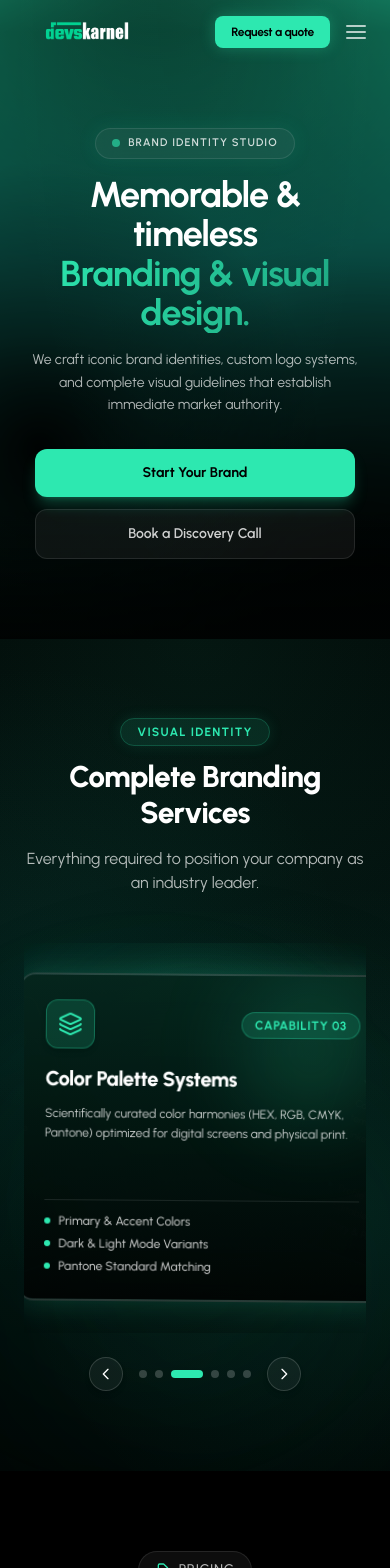
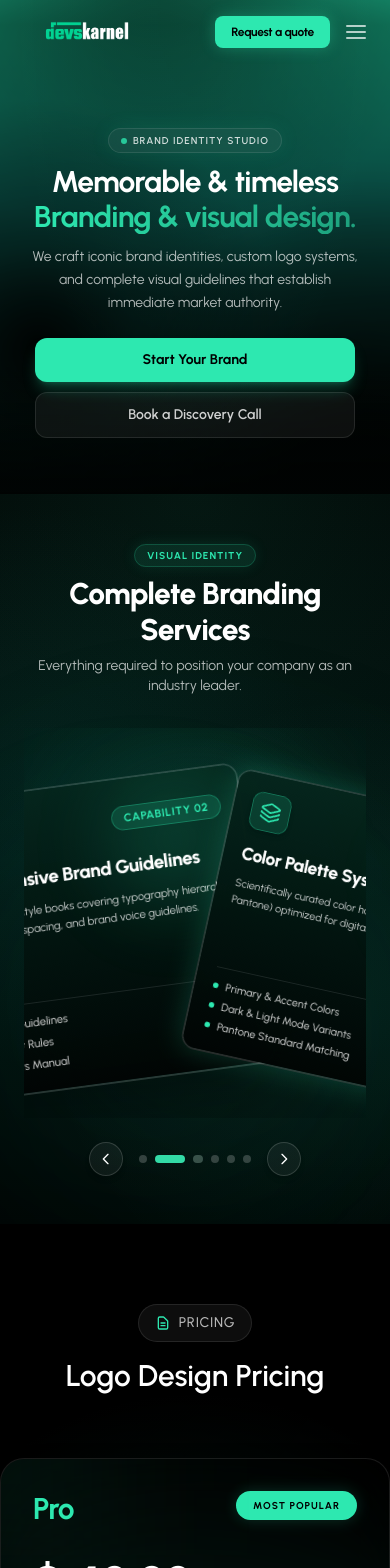
Before and after one commit to afterrender1/devkarnelweb, a Next.js app: page /services/branding in a window 390 px wide. Shown: the top 1568 px of the page. Built offline with nearby package versions, Linux system fonts and the light colour scheme.

Commit message:
Improve responsive layout for service screens
Refines spacing, typography, and CTA sizing across the service hero, features, and process sections for smaller screens. This update also tightens card spacing and trims the CTA feature card to improve readability, visual balance, and mobile usability.

```diff
--- a/app/components/service-components/ServiceFeatures.jsx
+++ b/app/components/service-components/ServiceFeatures.jsx
@@ -107,7 +107,7 @@ export default function ServiceFeatures({
 
   return (
     <section
-      className={`py-20 md:py-28 bg-[#010504] text-white relative overflow-hidden ${urbanist.className}`}
+      className={`py-12 sm:py-20 md:py-28 bg-[#010504] text-white relative overflow-hidden ${urbanist.className}`}
       style={{
         background: `
           radial-gradient(circle at 50% 0%, rgba(45, 232, 176, 0.08) 0%, transparent 60%),
@@ -121,16 +121,16 @@ export default function ServiceFeatures({
       <div className="absolute top-1/2 left-0 w-72 h-72 bg-[#2de8b0]/5 rounded-full blur-[100px] pointer-events-none" />
       <div className="absolute bottom-0 right-0 w-96 h-96 bg-[#0f7c6e]/10 rounded-full blur-[120px] pointer-events-none" />
 
-      <div className="max-w-7xl mx-auto px-4 sm:px-6 lg:px-8 relative z-10">
+      <div className="max-w-7xl mx-auto px-3.5 xs:px-4 sm:px-6 lg:px-8 relative z-10">
         {/* Header */}
-        <div className="text-center max-w-3xl mx-auto mb-12 sm:mb-16">
-          <span className="text-[#2de8b0] text-xs sm:text-sm font-bold uppercase tracking-widest px-4 py-1.5 rounded-full bg-[#2de8b0]/10 border border-[#2de8b0]/20 shadow-[0_0_15px_rgba(45,232,176,0.1)]">
+        <div className="text-center max-w-3xl mx-auto mb-8 sm:mb-16">
+          <span className="text-[#2de8b0] text-[10px] sm:text-sm font-bold uppercase tracking-widest px-3 py-1 sm:px-4 sm:py-1.5 rounded-full bg-[#2de8b0]/10 border border-[#2de8b0]/20 shadow-[0_0_15px_rgba(45,232,176,0.1)]">
             {badge}
           </span>
-          <h2 className="mt-4 text-3xl sm:text-5xl font-extrabold tracking-tight text-white">
+          <h2 className="mt-2.5 sm:mt-4 text-2xl min-[360px]:text-3xl sm:text-5xl font-extrabold tracking-tight text-white">
             {heading}
           </h2>
-          <p className="mt-4 text-base sm:text-lg text-white/70">
+          <p className="mt-2 sm:mt-4 text-xs xs:text-sm sm:text-lg text-white/70 max-w-2xl mx-auto px-2">
             {subheading}
           </p>
         </div>
--- a/app/components/service-components/ServiceHero.jsx
+++ b/app/components/service-components/ServiceHero.jsx
@@ -58,7 +58,7 @@ export default function ServiceHero({
 
   return (
     <section
-      className={`relative w-full flex items-center justify-center overflow-hidden bg-[#010504] pt-32 sm:pt-36 md:pt-40 lg:pt-48 pb-20 sm:pb-24 lg:pb-32 ${urbanist.className}`}
+      className={`relative w-full flex items-center justify-center overflow-hidden bg-[#010504] pt-28 xs:pt-32 sm:pt-36 md:pt-40 lg:pt-48 pb-14 sm:pb-24 lg:pb-32 ${urbanist.className}`}
     >
       {/* Dynamic Background Atmosphere - Exact Main Hero Style */}
       <div
@@ -91,23 +91,23 @@ export default function ServiceHero({
       />
 
       {/* Main Container */}
-      <div className="relative z-10 w-full max-w-5xl mx-auto px-4 sm:px-6 lg:px-8 flex flex-col items-center justify-center text-center">
+      <div className="relative z-10 w-full max-w-5xl mx-auto px-3.5 xs:px-4 sm:px-6 lg:px-8 flex flex-col items-center justify-center text-center">
 
         {/* Badge */}
         {badge && (
           <div
             ref={badgeRef}
-            className="inline-flex items-center gap-2 mb-4 sm:mb-6 px-4 py-1.5 rounded-full border border-white/10 bg-white/5 backdrop-blur-md shadow-[0_0_20px_rgba(45,232,176,0.1)]"
+            className="inline-flex items-center gap-1.5 sm:gap-2 mb-3 sm:mb-6 px-3 py-1 sm:px-4 sm:py-1.5 rounded-full border border-white/10 bg-white/5 backdrop-blur-md shadow-[0_0_20px_rgba(45,232,176,0.1)]"
           >
-            <span className="w-2 h-2 rounded-full bg-[#2de8b0] animate-pulse" />
-            <span className="text-[11px] sm:text-xs text-white/80 uppercase tracking-widest font-semibold">
+            <span className="w-1.5 h-1.5 sm:w-2 sm:h-2 rounded-full bg-[#2de8b0] animate-pulse" />
+            <span className="text-[10px] sm:text-xs text-white/80 uppercase tracking-widest font-semibold">
               {badge}
             </span>
           </div>
         )}
 
         {/* Heading */}
-        <h1 className="text-3xl min-[360px]:text-4xl sm:text-5xl md:text-6xl lg:text-7xl font-bold leading-[1.1] tracking-tight text-white mb-4 sm:mb-6 px-2">
+        <h1 className="text-2xl min-[360px]:text-3xl sm:text-5xl md:text-6xl lg:text-7xl font-bold leading-[1.15] sm:leading-[1.1] tracking-tight text-white mb-3 sm:mb-6 px-1 xs:px-2">
           <span ref={headingLine1Ref} className="block wrap-break-word">
             {line1}
           </span>
@@ -123,7 +123,7 @@ export default function ServiceHero({
         {description && (
           <p
             ref={descRef}
-            className="text-white/70 text-sm sm:text-base md:text-lg lg:text-xl leading-relaxed mb-8 sm:mb-10 max-w-2xl px-4"
+            className="text-white/70 text-xs xs:text-sm sm:text-base md:text-lg lg:text-xl leading-relaxed mb-6 sm:mb-10 max-w-2xl px-2 xs:px-4"
           >
             {description}
           </p>
@@ -132,11 +132,11 @@ export default function ServiceHero({
         {/* CTA Buttons */}
         <div
           ref={btnsRef}
-          className="flex flex-col sm:flex-row items-stretch sm:items-center justify-center gap-3 sm:gap-4 w-full sm:w-auto max-w-xs sm:max-w-none mx-auto"
+          className="flex flex-col sm:flex-row items-stretch sm:items-center justify-center gap-2.5 sm:gap-4 w-full sm:w-auto max-w-xs sm:max-w-none mx-auto"
         >
           <a
             href={ctaHref}
-            className="w-full sm:w-auto px-6 sm:px-9 py-3.5 sm:py-4 rounded-xl sm:rounded-lg text-xs min-[360px]:text-sm sm:text-base font-bold text-black transition-all duration-200 hover:brightness-110 active:scale-95 bg-[#2de8b0] shadow-lg shadow-[#2de8b0]/25 cursor-pointer whitespace-nowrap text-center block sm:inline-block"
+            className="w-full sm:w-auto px-5 sm:px-9 py-3 sm:py-4 rounded-xl sm:rounded-lg text-xs min-[360px]:text-sm sm:text-base font-bold text-black transition-all duration-200 hover:brightness-110 active:scale-95 bg-[#2de8b0] shadow-lg shadow-[#2de8b0]/25 cursor-pointer whitespace-nowrap text-center block sm:inline-block"
           >
             {ctaText}
           </a>
@@ -145,13 +145,12 @@ export default function ServiceHero({
               href={secondaryCtaHref}
               target={secondaryCtaHref.startsWith("http") ? "_blank" : undefined}
               rel={secondaryCtaHref.startsWith("http") ? "noopener noreferrer" : undefined}
-              className="w-full sm:w-auto px-6 sm:px-9 py-3.5 sm:py-4 rounded-xl sm:rounded-lg text-xs min-[360px]:text-sm sm:text-base font-semibold text-white/80 hover:text-white transition-all duration-200 active:scale-95 border border-white/10 bg-white/5 backdrop-blur-md hover:bg-white/10 cursor-pointer whitespace-nowrap text-center block sm:inline-block"
+              className="w-full sm:w-auto px-5 sm:px-9 py-3 sm:py-4 rounded-xl sm:rounded-lg text-xs min-[360px]:text-sm sm:text-base font-semibold text-white/80 hover:text-white transition-all duration-200 active:scale-95 border border-white/10 bg-white/5 backdrop-blur-md hover:bg-white/10 cursor-pointer whitespace-nowrap text-center block sm:inline-block"
             >
               {secondaryCtaText}
             </a>
           )}
         </div>
-
       </div>
     </section>
   );
--- a/app/components/service-components/ServiceProcess.jsx
+++ b/app/components/service-components/ServiceProcess.jsx
@@ -67,7 +67,7 @@ export default function ServiceProcess({
     <section
       id="process"
       ref={containerRef}
-      className={`py-20 md:py-28 bg-[#010504] text-white relative overflow-hidden ${urbanist.className}`}
+      className={`py-12 sm:py-20 md:py-28 bg-[#010504] text-white relative overflow-hidden ${urbanist.className}`}
       style={{
         background: `
           radial-gradient(circle at 50% 100%, rgba(45, 232, 176, 0.08) 0%, transparent 60%),
@@ -76,40 +76,40 @@ export default function ServiceProcess({
         `,
       }}
     >
-      <div className="max-w-7xl mx-auto px-4 sm:px-6 lg:px-8 relative z-10">
+      <div className="max-w-7xl mx-auto px-3.5 xs:px-4 sm:px-6 lg:px-8 relative z-10">
         {/* Header */}
-        <div className="text-center max-w-3xl mx-auto mb-16">
-          <span className="text-[#2de8b0] text-xs sm:text-sm font-bold uppercase tracking-widest px-4 py-1.5 rounded-full bg-[#2de8b0]/10 border border-[#2de8b0]/20 shadow-[0_0_15px_rgba(45,232,176,0.1)]">
+        <div className="text-center max-w-3xl mx-auto mb-8 sm:mb-16">
+          <span className="text-[#2de8b0] text-[10px] sm:text-sm font-bold uppercase tracking-widest px-3 py-1 sm:px-4 sm:py-1.5 rounded-full bg-[#2de8b0]/10 border border-[#2de8b0]/20 shadow-[0_0_15px_rgba(45,232,176,0.1)]">
             {badge}
           </span>
-          <h2 className="mt-4 text-3xl sm:text-5xl font-extrabold tracking-tight text-white">
+          <h2 className="mt-2.5 sm:mt-4 text-2xl min-[360px]:text-3xl sm:text-5xl font-extrabold tracking-tight text-white">
             {heading}
           </h2>
-          <p className="mt-4 text-base sm:text-lg text-white/70">
+          <p className="mt-2 sm:mt-4 text-xs xs:text-sm sm:text-lg text-white/70 max-w-2xl mx-auto px-2">
             {subheading}
           </p>
         </div>
 
         {/* Steps */}
-        <div ref={stepsRef} className="grid grid-cols-1 md:grid-cols-2 lg:grid-cols-4 gap-6 relative">
+        <div ref={stepsRef} className="grid grid-cols-1 md:grid-cols-2 lg:grid-cols-4 gap-3.5 sm:gap-6 relative">
           {steps.map((st, idx) => (
             <div
               key={idx}
-              className="relative p-8 rounded-2xl bg-white/2.5 border border-white/10 hover:border-[#2de8b0]/40 hover:bg-white/4 transition-all duration-300 flex flex-col justify-between group"
+              className="relative p-5 xs:p-6 sm:p-8 rounded-2xl bg-white/2.5 border border-white/10 hover:border-[#2de8b0]/40 hover:bg-white/4 transition-all duration-300 flex flex-col justify-between group"
             >
               <div>
-                <span className="text-4xl font-extrabold text-transparent bg-clip-text bg-linear-to-r from-[#2de8b0] to-[#5eead4]">
+                <span className="text-3xl sm:text-4xl font-extrabold text-transparent bg-clip-text bg-linear-to-r from-[#2de8b0] to-[#5eead4]">
                   {st.number}
                 </span>
-                <h3 className="mt-4 text-xl font-bold text-white group-hover:text-[#2de8b0] transition-colors">
+                <h3 className="mt-2.5 sm:mt-4 text-lg sm:text-xl font-bold text-white group-hover:text-[#2de8b0] transition-colors">
                   {st.title}
                 </h3>
-                <p className="mt-3 text-sm text-white/70 leading-relaxed font-normal">
+                <p className="mt-1.5 sm:mt-3 text-xs sm:text-sm text-white/70 leading-relaxed font-normal">
                   {st.desc}
                 </p>
               </div>
 
-              <div className="mt-6 pt-4 border-t border-white/5 flex items-center gap-2 text-xs text-[#2de8b0] font-semibold uppercase tracking-wider">
+              <div className="mt-4 sm:mt-6 pt-3 sm:pt-4 border-t border-white/5 flex items-center gap-2 text-[11px] sm:text-xs text-[#2de8b0] font-semibold uppercase tracking-wider">
                 <span>Phase {idx + 1}</span>
                 <span className="w-8 h-px bg-[#2de8b0]/40 group-hover:w-12 transition-all" />
               </div>
--- a/app/components/ui/card-stack.jsx
+++ b/app/components/ui/card-stack.jsx
@@ -284,7 +284,7 @@ export function CardStack({
 function DefaultCard({ item }) {
   return (
     <div
-      className="relative h-full w-full p-6 sm:p-7 text-left flex flex-col justify-between overflow-hidden backdrop-blur-2xl"
+      className="relative h-full w-full p-4 xs:p-5 sm:p-7 text-left flex flex-col justify-between overflow-hidden backdrop-blur-2xl"
       style={{
         background:
           "linear-gradient(180deg, rgba(5, 37, 28, 0.95) 0%, rgba(2, 20, 15, 0.96) 50%, rgba(1, 5, 4, 0.98) 100%)",
@@ -295,33 +295,33 @@ function DefaultCard({ item }) {
 
       <div className="relative z-10">
         {/* Header Row: Icon + Tag */}
-        <div className="flex items-center justify-between gap-3 mb-4">
-          <div className="w-12 h-12 rounded-xl bg-[#2de8b0]/15 border border-[#2de8b0]/30 text-[#2de8b0] flex items-center justify-center text-2xl shadow-md shrink-0">
+        <div className="flex items-center justify-between gap-3 mb-2.5 xs:mb-4">
+          <div className="w-9 h-9 xs:w-11 xs:h-11 sm:w-12 sm:h-12 rounded-xl bg-[#2de8b0]/15 border border-[#2de8b0]/30 text-[#2de8b0] flex items-center justify-center text-xl sm:text-2xl shadow-md shrink-0">
             {item.icon || "✨"}
           </div>
           {item.tag && (
-            <span className="px-3 py-1 rounded-full bg-[#2de8b0]/15 border border-[#2de8b0]/30 text-[#2de8b0] text-xs font-bold uppercase tracking-wider">
+            <span className="px-2.5 py-0.5 xs:px-3 xs:py-1 rounded-full bg-[#2de8b0]/15 border border-[#2de8b0]/30 text-[#2de8b0] text-[10px] xs:text-xs font-bold uppercase tracking-wider">
               {item.tag}
             </span>
           )}
         </div>
 
         {/* Title */}
-        <h3 className="text-xl sm:text-2xl font-extrabold text-white tracking-tight leading-snug">
+        <h3 className="text-lg xs:text-xl sm:text-2xl font-extrabold text-white tracking-tight leading-snug">
           {item.title}
         </h3>
 
         {/* Description */}
-        <p className="mt-2.5 text-xs sm:text-sm text-white/80 leading-relaxed font-normal">
+        <p className="mt-1.5 xs:mt-2.5 text-[11px] xs:text-xs sm:text-sm text-white/80 leading-relaxed font-normal line-clamp-3 sm:line-clamp-none">
           {item.desc || item.description}
         </p>
       </div>
 
       {/* Bullets List */}
       {item.bullets && item.bullets.length > 0 && (
-        <ul className="relative z-10 mt-4 pt-3 border-t border-white/10 space-y-1.5">
+        <ul className="relative z-10 mt-2.5 xs:mt-4 pt-2 xs:pt-3 border-t border-white/10 space-y-1 xs:space-y-1.5">
           {item.bullets.map((bullet, idx) => (
-            <li key={idx} className="flex items-center gap-2 text-xs sm:text-sm text-white/75 font-medium">
+            <li key={idx} className="flex items-center gap-2 text-[11px] xs:text-xs sm:text-sm text-white/75 font-medium">
               <span className="w-1.5 h-1.5 rounded-full bg-[#2de8b0] shrink-0" />
               <span>{bullet}</span>
             </li>
--- a/app/components/web-components/CTASection.jsx
+++ b/app/components/web-components/CTASection.jsx
@@ -64,7 +64,7 @@ export default function CTASection() {
         background: `radial-gradient(circle at 0% 0%, rgba(0,0,0,1) 0%, transparent 70%), radial-gradient(circle at 100% 0%, rgba(0,0,0,1) 0%, transparent 70%), radial-gradient(circle at 0% 100%, rgba(0,0,0,1) 0%, transparent 70%), radial-gradient(circle at 100% 100%, rgba(0,0,0,1) 0%, transparent 70%), radial-gradient(circle at 50% 50%, rgba(16, 185, 129, 0.4) 0%, transparent 60%), linear-gradient(180deg, #000000 0%, #000000 35%, #064e3b 50%, #000000 65%, #000000 100%)`,
       }}
       ref={containerRef}
-      className={`relative bg-black py-16 sm:py-20 lg:py-24 px-4 sm:px-6 lg:px-8 overflow-hidden ${urbanist.className}`}
+      className={`relative bg-black py-12 sm:py-20 lg:py-24 px-3.5 xs:px-4 sm:px-6 lg:px-8 overflow-hidden ${urbanist.className}`}
     >
       {/* Background Radial Glow */}
       <div
@@ -73,57 +73,10 @@ export default function CTASection() {
       />
       <div className="relative z-10 max-w-7xl mx-auto text-center">
 
-        {/* Featured Article Card Above CTA Headline */}
-        <div className="mb-10 sm:mb-14 max-w-4xl mx-auto text-left">
-          <Link
-            href="/blog/how-a-high-converting-website-drives-10x-business-growth"
-            className="group relative block overflow-hidden rounded-2xl sm:rounded-3xl border border-emerald-500/30 bg-linear-to-r from-emerald-950/50 via-zinc-950/80 to-black/90 p-4 sm:p-6 backdrop-blur-xl transition-all duration-500 hover:border-emerald-400 hover:shadow-[0_0_50px_rgba(45,232,176,0.25)]"
-          >
-            <div className="flex flex-col md:flex-row items-center gap-5 sm:gap-6">
-              {/* Image Thumbnail */}
-              <div className="relative w-full md:w-72 h-44 sm:h-48 shrink-0 overflow-hidden rounded-xl sm:rounded-2xl border border-white/10">
-                <Image
-                  src="/images/website_growth_blog.jpg"
-                  alt="How a High-Converting Website Drives Business Growth"
-                  fill
-                  sizes="(max-width: 768px) 100vw, 300px"
-                  className="object-cover transition-transform duration-700 group-hover:scale-105"
-                />
-                <div className="absolute top-3 left-3 bg-[#2de8b0] text-black font-bold text-[10px] sm:text-xs uppercase tracking-wider px-2.5 py-1 rounded-full shadow-md">
-                  Featured Insight
-                </div>
-              </div>
-
-              {/* Card Info */}
-              <div className="flex-1 flex flex-col justify-center">
-                <div className="flex items-center gap-2.5 text-xs text-white/50 mb-2 font-medium">
-                  <span className="text-[#2de8b0] font-semibold">Web Strategy</span>
-                  <span>•</span>
-                  <span>6 Min Read</span>
-                  <span>•</span>
-                  <span>Growth Guide</span>
-                </div>
-                <h3 className="text-lg sm:text-xl md:text-2xl font-bold text-white group-hover:text-[#2de8b0] transition-colors duration-300 line-clamp-2 leading-snug">
-                  How a High-Converting Website Drives 10x Business Growth in 2026
-                </h3>
-                <p className="text-white/70 text-xs sm:text-sm mt-2 line-clamp-2 leading-relaxed">
-                  Discover the 5 core architecture shifts top brands use to convert casual visitors into loyal high-ticket clients on autopilot.
-                </p>
-                <div className="mt-4 flex items-center gap-2 text-xs sm:text-sm font-semibold text-[#2de8b0] group-hover:translate-x-1.5 transition-transform duration-300">
-                  <span>Read Article & Growth Guide</span>
-                  <svg className="w-4 h-4" fill="none" stroke="currentColor" viewBox="0 0 24 24">
-                    <path strokeLinecap="round" strokeLinejoin="round" strokeWidth={2} d="M14 5l7 7m0 0l-7 7m7-7H3" />
-                  </svg>
-                </div>
-              </div>
-            </div>
-          </Link>
-        </div>
-
         {/* Main Headline */}
         <h2
           ref={headlineRef}
-          className="text-2xl sm:text-4xl md:text-5xl lg:text-6xl xl:text-7xl font-bold leading-tight tracking-tight text-white"
+          className="text-2xl min-[360px]:text-3xl sm:text-4xl md:text-5xl lg:text-6xl xl:text-7xl font-bold leading-tight tracking-tight text-white"
         >
           Ready to Get a Website That <br className="hidden sm:inline" />
           <span className="bg-linear-to-r from-emerald-400 via-emerald-500 to-teal-500 bg-clip-text text-transparent">
@@ -133,7 +86,7 @@ export default function CTASection() {
         {/* Bottom Paragraph */}
         <p
           ref={paragraphRef}
-          className="text-white/70 text-sm sm:text-base lg:text-lg xl:text-xl mt-6 sm:mt-8 mb-8 sm:mb-12 max-w-3xl mx-auto leading-relaxed"
+          className="text-white/70 text-xs xs:text-sm sm:text-base lg:text-lg xl:text-xl mt-4 sm:mt-8 mb-6 sm:mb-12 max-w-3xl mx-auto leading-relaxed px-2"
         >
           Let's discuss how we can transform your digital presence into a
           high-converting engine. Tell us about your project, ask questions, or
@@ -142,7 +95,7 @@ export default function CTASection() {
         {/* CTA Button and Contact */}
         <div
           ref={buttonRef}
-          className="flex flex-col sm:flex-row items-center justify-center gap-4 sm:gap-6 lg:gap-8 w-full max-w-sm sm:max-w-none mx-auto"
+          className="flex flex-col sm:flex-row items-center justify-center gap-3 sm:gap-6 lg:gap-8 w-full max-w-sm sm:max-w-none mx-auto"
         >
           <a
             href="https://calendly.com/devskarnel/30min"
```
